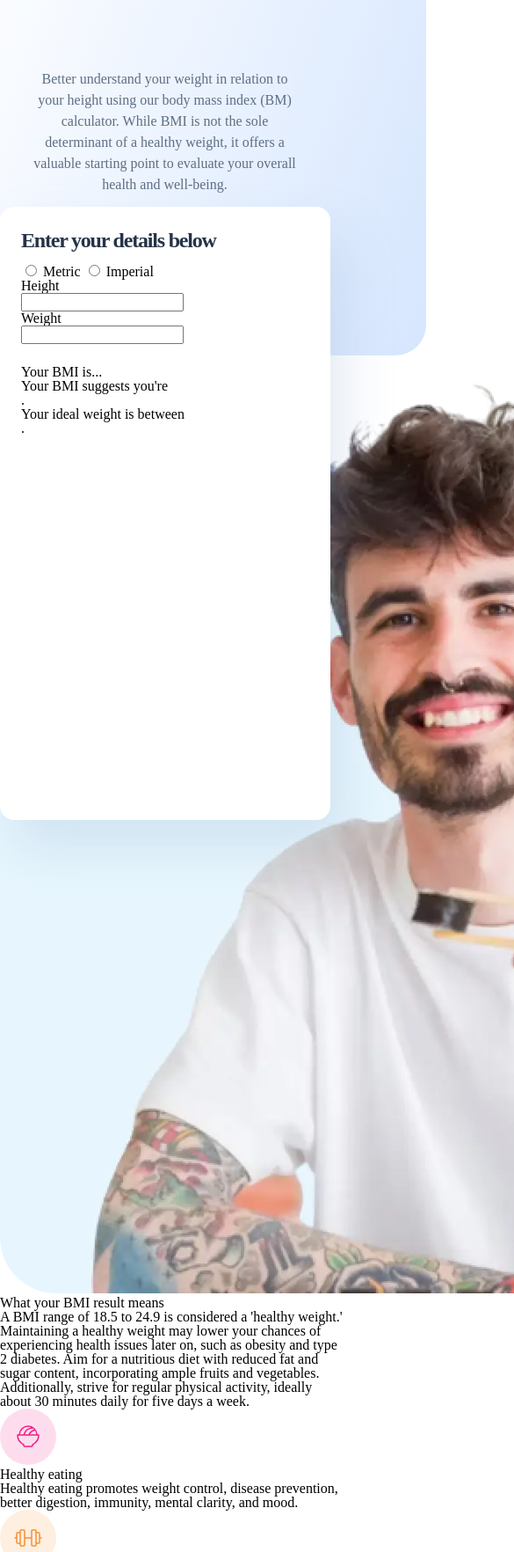
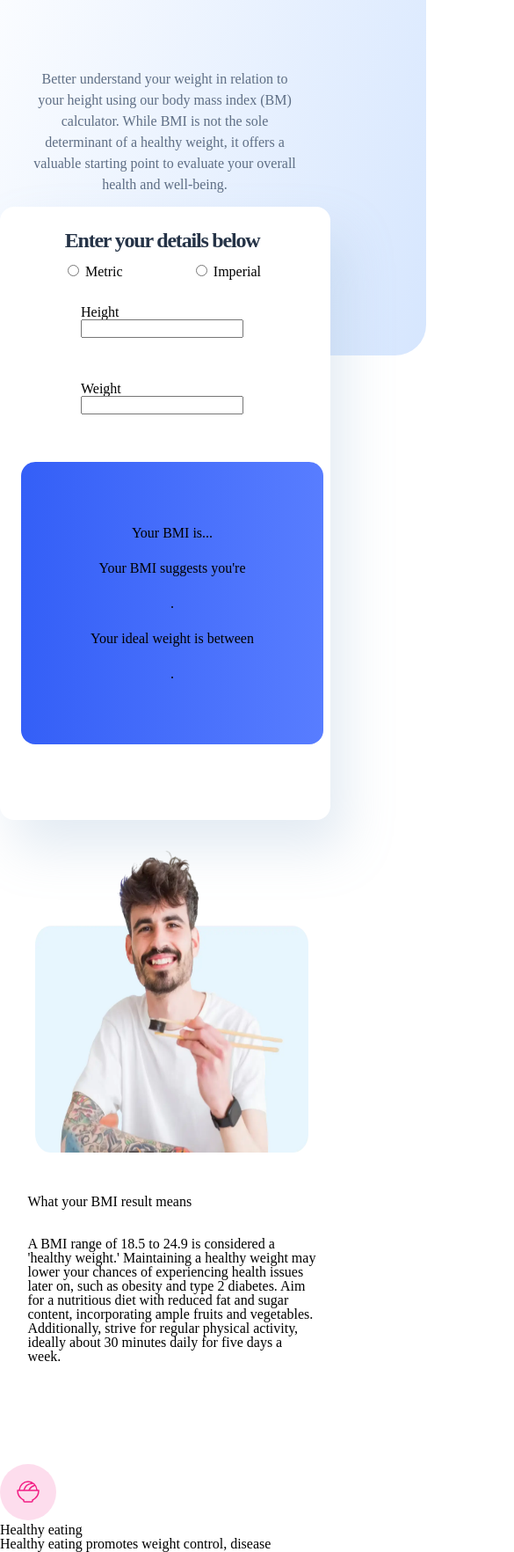
Before and after one commit to cacovidigal/calcm, a plain HTML site: page bmi-calculator/starter-code/index.html in a window 390 px wide. Shown: the part 236-2000 px from the top of the page at 88% size, 585 px wide, since content can reach past the window. Drawn offline with Linux system fonts and the light colour scheme.

Commit message:
css mobile

```diff
--- a/bmi-calculator/starter-code/index.html
+++ b/bmi-calculator/starter-code/index.html
@@ -42,11 +42,11 @@
       </div>
 
       </p>
-      <p>
+      <p class="height">
         <label>Height</label><br>
         <input type="number" name="height" id="height">
       </p>
-      <p>
+      <p class="weight">
         <label>Weight</label><br>
         <input type="number" name="weight" id="weight">
       </p>
@@ -79,8 +79,8 @@
         strive for regular physical activity, ideally about 30 minutes daily for
         five days a week.</p>
     </div>
-
-    <div>
+    <div class="habitos">
+      <div >
         <img src="./assets/images/icon-eating.svg" alt="">
         <h1>Healthy eating</h1>
         <p>Healthy eating promotes weight control, disease prevention, better digestion,
@@ -98,11 +98,11 @@
         <p>Sleep enhances mental clarity, emotional stability, and physical wellness, promoting
           overall restoration and rejuvenation.</p>
       </div>
-
+    </div>
 
   </section>
 
-  <section>
+  <section class="limitacoes_bmi">
     <div>
       <h1>Limitations of BMI</h1>
       <p>Although BMI is often a practical indicator of healthy weight, it is not suited for
--- a/bmi-calculator/starter-code/style.css
+++ b/bmi-calculator/starter-code/style.css
@@ -62,7 +62,7 @@
     border-radius: 16px;
 }
 
-form .topo_formulario{
+form .topo_formulario {
     display: flex;
     flex-direction: column;
     justify-content: center;
@@ -78,9 +78,100 @@ form .topo_formulario{
     line-height: 29px;
     letter-spacing: -0.05em;
     margin-bottom: 10px;
-
+    margin-left: 3rem;
 
 
 }
 
+.escolha_da_metrica {
+    display: flex;
+    justify-items: center;
+    justify-content: space-between;
+    margin-bottom: 10px;
+    margin-left: 3rem;
+}
+
+.height {
+    margin-bottom: 10px;
+    margin-left: 3rem;
+    padding: 20px;
+
+}
+
+.weight {
+    margin-bottom: 10px;
+    margin-left: 3rem;
+    padding: 20px;
+}
+
+.resultado {
+    /* Auto layout */
+
+    display: flex;
+    flex-direction: column;
+    justify-content: center;
+    align-items: center;
+    padding: 32px;
+    gap: 24px;
+
+    width: 280px;
+    height: 257px;
+
+    background: linear-gradient(90deg, #345FF7 0%, #587DFF 100%);
+    border-radius: 16px;
+
+    /* Inside auto layout */
+
+    flex: none;
+    order: 3;
+    align-self: stretch;
+    flex-grow: 0;
+}
+
 /* ajustar o topico calculadora junto com o JS*/
+
+.homem_comendo {
+    position: absolute;
+    width: 311.17px;
+    height: 354.39px;
+    left: calc(50% - 311.17px/2 + 0.09px);
+    top: 1192px;
+}
+
+.significado_do_resultado {
+    /* Auto layout */
+
+    display: flex;
+    flex-direction: column;
+    align-items: flex-start;
+    padding: 0px;
+    gap: 32px;
+
+    position: absolute;
+    width: 328px;
+    height: 342px;
+    left: calc(50% - 328px/2 + 0.5px);
+    top: 1594.39px;
+}
+
+.habitos {
+    position: absolute;
+    width: 375px;
+    height: 879px;
+    left: 0px;
+    top: 1900px;
+}
+
+.limitacoes_bmi {
+    display: flex;
+    flex-direction: column;
+    align-items: flex-start;
+    padding: 0px;
+    gap: 56px;
+
+    position: absolute;
+    width: 327px;
+    height: 1363px;
+    left: 19px;
+    top: 2380px;
+}
```
Lines whose indentation alone changed are shown as unchanged.
